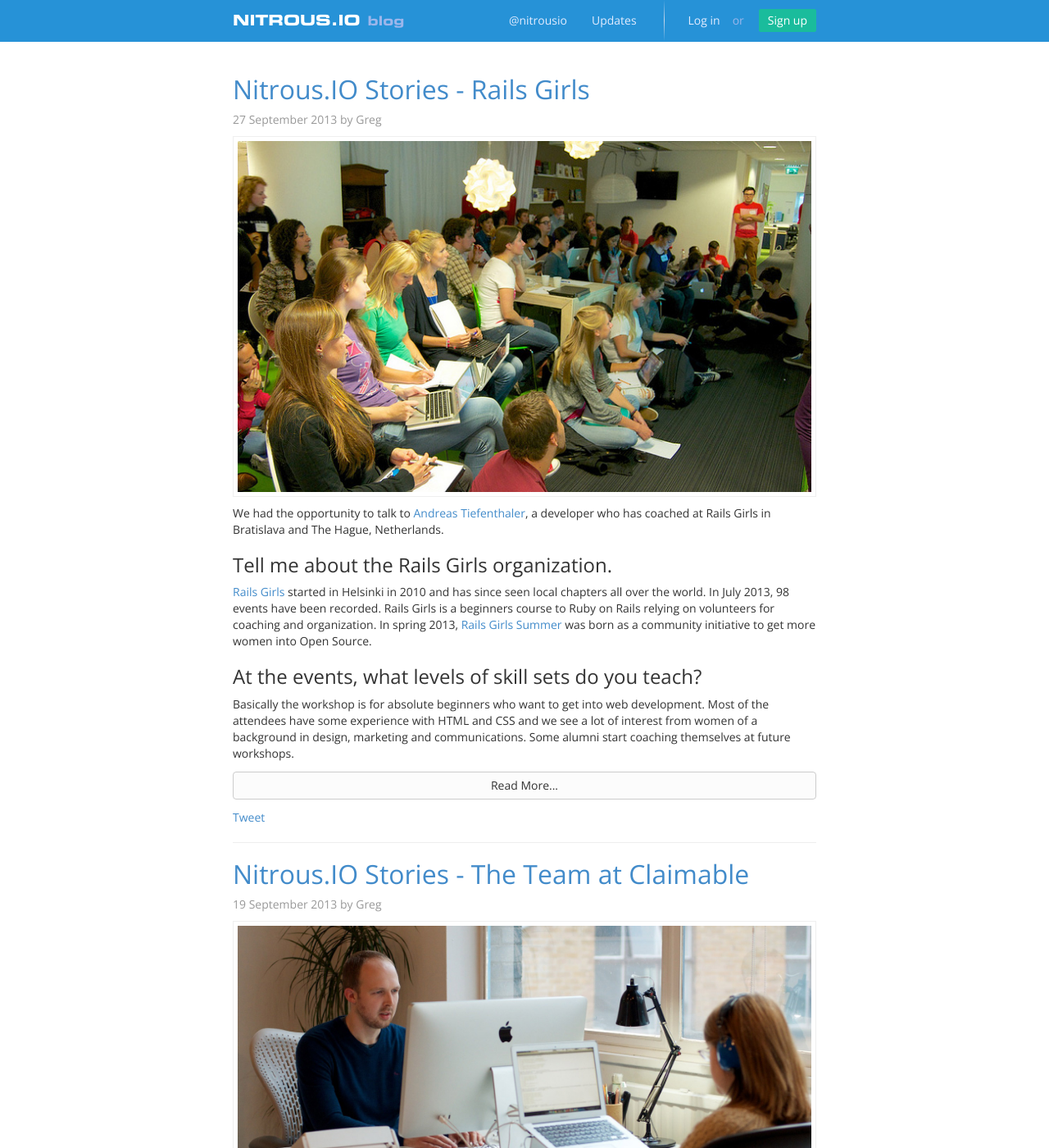
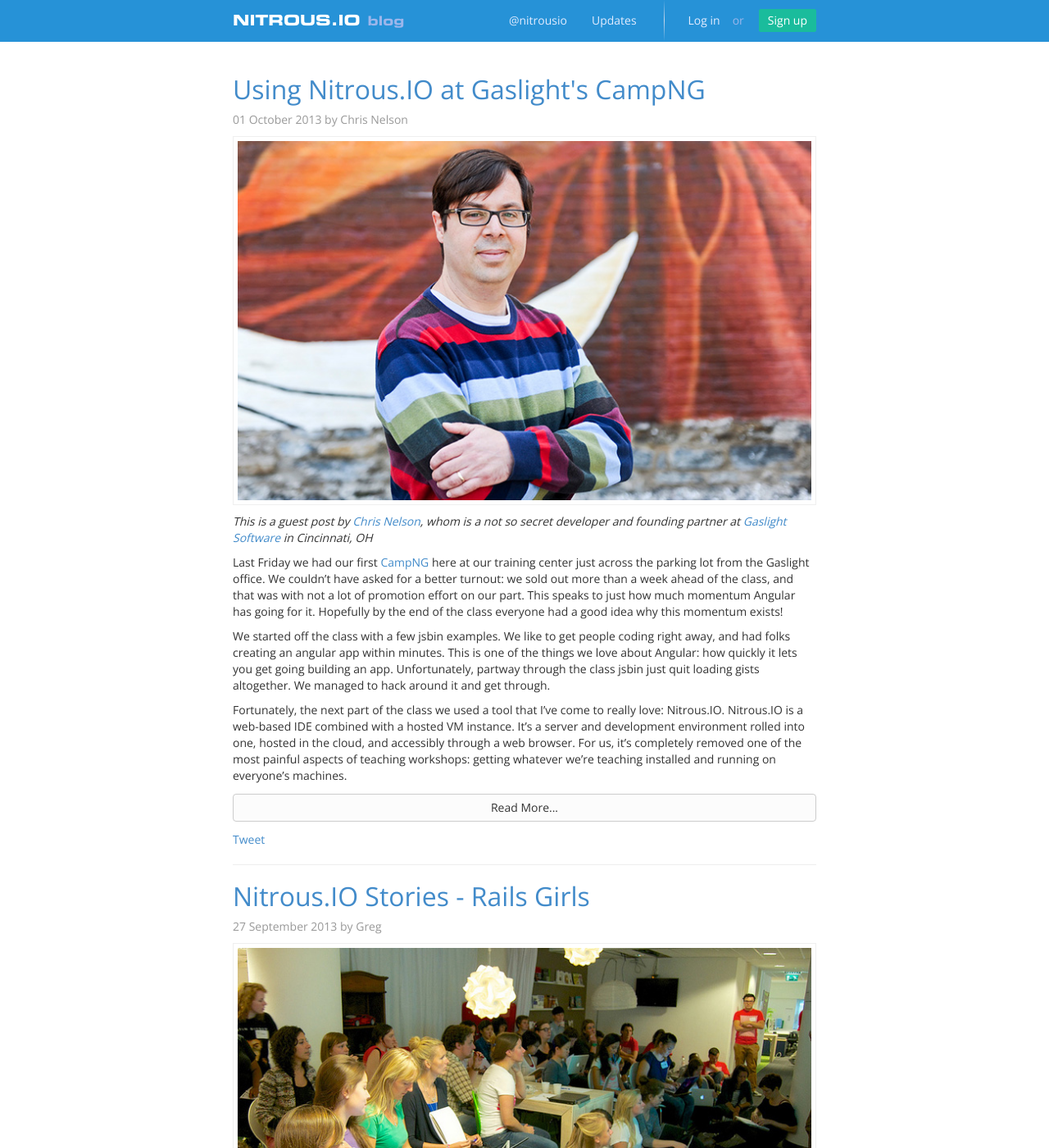
Before and after one commit to koheishingai/blog, a Jekyll site: the page built from index.html, in a window 1280 px wide and 1400 px high. Shown: the whole window at 82% size. Built offline with Jekyll 4.4.1, drawn with Linux system fonts in a browser that asks for light colours; Markdown is read by kramdown in place of the engine named in the settings; the list of posts is cut into pages by our own code; comment, search, counter and statistics services are not loaded; some of the changed text lies outside the part shown.

Commit message:
published CampNG article

```diff
--- a/_config.yml
+++ b/_config.yml
@@ -27,3 +27,6 @@
   pete:
     name: Pete Kim
     display_name: Pete
+  chris_gaslight:
+    name: Chris Nelson
+    display_name: Chris Nelson
--- /dev/null
+++ b/_posts/2013-10-01-gaslight-angularjs-at-campng.md
@@ -0,0 +1,27 @@
+---
+layout: post
+title: Using Nitrous.IO at Gaslight's CampNG
+author: chris_gaslight
+---
+
+![Chris Nelson with Gaslight Software](/images/chris_nelson.jpg)
+
+*This is a guest post by [Chris Nelson](https://twitter.com/superchris), whom is a not so secret developer and founding partner at [Gaslight Software](http://gaslight.co/) in Cincinnati, OH*
+
+Last Friday we had our first [CampNG](http://gaslight.co/training) here at our training center just across the parking lot from the Gaslight office. We couldn't have asked for a better turnout: we sold out more than a week ahead of the class, and that was with not a lot of promotion effort on our part. This speaks to just how much momentum Angular has going for it. Hopefully by the end of the class everyone had a good idea why this momentum exists!
+
+We started off the class with a few jsbin examples. We like to get people coding right away, and had folks creating an angular app within minutes. This is one of the things we love about Angular: how quickly it lets you get going building an app. Unfortunately, partway through the class jsbin just quit loading gists altogether. We managed to hack around it and get through.
+
+Fortunately, the next part of the class we used a tool that I've come to really love: Nitrous.IO. Nitrous.IO is a web-based IDE combined with a hosted VM instance. It's a server and development environment rolled into one, hosted in the cloud, and accessibly through a web browser. For us, it's completely removed one of the most painful aspects of teaching workshops: getting whatever we're teaching installed and running on everyone's machines.
+<!--break-->
+Before [CampNG](http://gaslight.co/training), we taught several classes in Backbone.js. These were 2-3 day classes building an app, and we used rails as our backend. The first instance of the class we lucked out and everyone had macs and had things installed and ready to go. Subsequent classes were not so lucky and we lost quite a lot of time scratching our heads figuring out why some particular bit wouldn't run on a given students machines. Being in a full classroom helping one student with a configuration issue while the rest of the class waits is not a pleasant experience, to say the least! With later classes, we used virtualbox and vagrant to try to get a common environment for everyone, but even here we had random terrible performance issues to deal with.
+<p>
+	<img src="/images/camp-ng.jpg" alt="CampNG" width="712" style="width:712px;float:left;margin:10px 0 20px 0;"/>
+</p>
+Enter Nitrous.IO. To be honest, I'm not sure how I first heard about it, but I believe the first time we used it in anger was for a class we did on Saturday mornings here in our office, the Cincy Web Tech Study Group. We took students through an online course in web development with Ruby on Rails from Stanford. Many of the students had no programming experience at all, and we offered Nitrous.IO as an option for students that didn't want to mess around with installing Ruby initially. It worked out really well, and several of the students continued using Nitrous.IO for the rest of the course.
+
+The next time using Nitrous.IO was even better. We did a 2-hour workshop as part of a STEM camp for middle schoolers at Chaminade Julienne High School in Dayton, OH. We had 15 7th graders build a wish list app in rails in under two hours. And being able to tell the kids "Write down the URL in your browser bar and you can go home and show your parents what you built" was really fantastic. Imagine if we had had to come in and install Ruby on every machine in the lab first! I doubt we would have gotten anything else done at all.
+
+Back to our experience with [CampNG](http://gaslight.co/training): we had our students use node.js Nitrous.IO boxes to do the labs. We weren't doing much with node.js really, but since the angular seed project ships with a node.js server script it was the easiest option. We package our our labs as git repos with tags at the beginning and end of each lab. This lets everyone quickly jump to the right point if they get stuck or just decide to bail on a given lab. We used git from the command prompt in the console, and didn't actually need to do any more git than clone and checkout -f.
+
+I feel like using a tool like Nitrous is absolutely a no-brainer for teaching web development workshops. There's a few features I'd like to see to make things even easier: being able to preinstall things and make a customized box template would be handy. And being able to add menu options to run things on the command line would be awesome as well. But even without these features, Nitrous is still a solid option. I plan on using it for the next iteration of [CampNG in Chicago on October 18th](http://gaslight.co/training/courses/2).
```
Also changed, not shown: images/camp-ng.jpg (added), images/chris_nelson.jpg (added).
